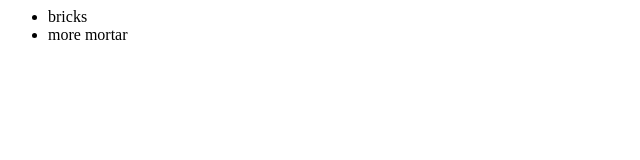
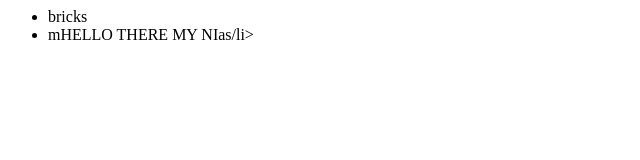
Before and after one commit to zarjibz/GitHubTutorialSE, a plain HTML site: page index.html in a window 1280 px wide. Shown: the whole page, without its empty margins (0-640 px from the left). Drawn offline with Linux system fonts and the light colour scheme.

Commit message:
ERIOJAIORJ

```diff
--- a/index.html
+++ b/index.html
@@ -3,7 +3,7 @@
 <div>
 <ul>
 <li>bricks</li>
-<li>more mortar</li>
+<li>mHELLO THERE MY NIas/li>
 </ul>
 </div>
 </body>
```
